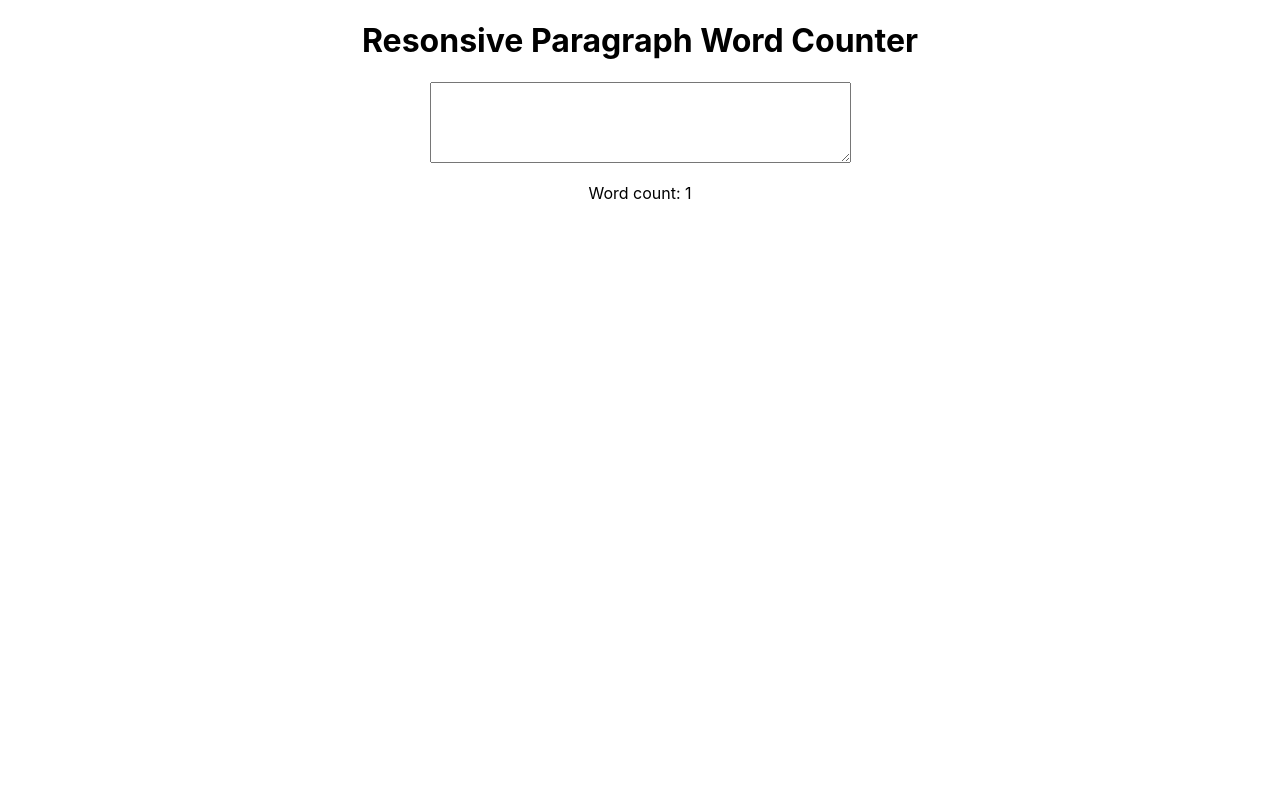
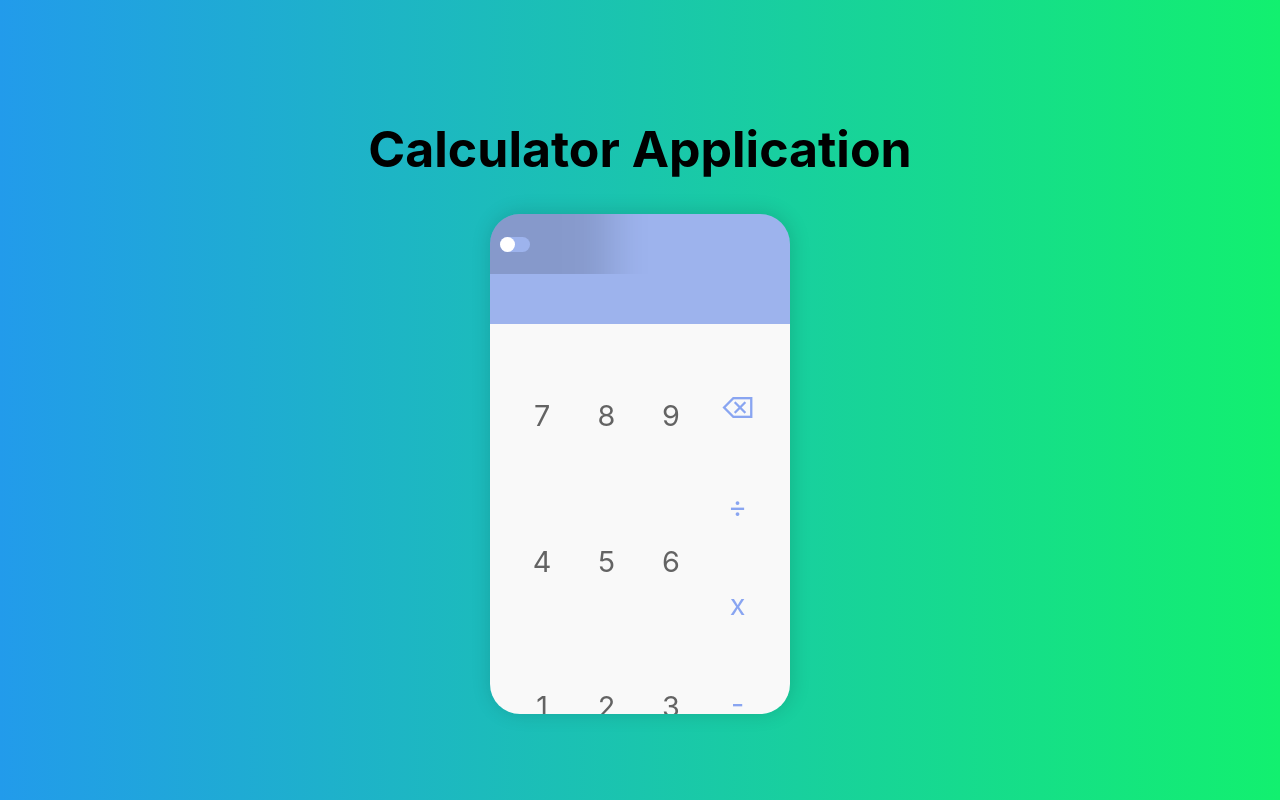
Before and after one commit to MadhavProj/Portfolio, a React (Create React App) app: page / in a window 1280 px wide. Built offline with nearby package versions, Linux system fonts and the light colour scheme.

Commit message:
first commit

```diff
--- /dev/null
+++ b/src/App.css
@@ -0,0 +1,94 @@
+.app {
+  --bg-color-1: #9db3ed;
+  --bg-color-2: #f9f9f9;
+  --text-color-1: #0b1537;
+  --text-color-2: #636363;
+  display: flex;
+  flex-direction: column;
+}
+
+.calcapp {
+  font-size: 50px;
+  margin-bottom: 15px;
+}
+
+.app[data-theme="dark"] {
+  --bg-color-1: #172d67;
+  --bg-color-2: #050c26;
+  --text-color-1: #fbfcfc;
+  --text-color-2: #bbbcbc;
+}
+
+.custom-scroll::-webkit-scrollbar {
+  height: 5px;
+  width: 5px;
+}
+
+.custom-scroll::-webkit-scrollbar-track {
+  background-color: transparent;
+}
+
+.custom-scroll::-webkit-scrollbar-thumb {
+  background-color: rgba(0, 0, 0, 0.14);
+}
+
+.custom-scroll::-webkit-scrollbar-thumb:hover {
+  background-color: grey;
+}
+
+.app {
+  background: linear-gradient(90deg, #229beb, #12f06f);
+  min-height: 100vh;
+  display: flex;
+  justify-content: center;
+  align-items: center;
+}
+
+.app_calculator {
+  height: 500px;
+  width: 300px;
+  border-radius: 30px;
+  box-shadow: 1px -1px 20px rgba(0, 0, 0, 0.15);
+  position: relative;
+  overflow: hidden;
+  display: flex;
+  flex-direction: column;
+}
+
+.app_calculator_navbar {
+  overflow: hidden;
+  position: absolute;
+  top: 0;
+  left: 0;
+  width: 100%;
+  background-color: transparent;
+  min-height: 40px;
+  padding: 10px;
+  display: flex;
+  gap: 10px;
+  align-items: center;
+}
+
+.app_calculator_navbar img {
+  height: 24px;
+  width: 24px;
+}
+
+.app_calculator_navbar_toggle {
+  height: 15px;
+  width: 30px;
+  border-radius: 30px;
+  box-shadow: 1px 1px 40px 80px rgba(0, 0, 0, 0.14);
+}
+
+.app_calculator_navbar_toggle_circle {
+  height: 15px;
+  width: 15px;
+  border-radius: 50%;
+  background-color: white;
+  transition: 300ms;
+}
+
+.app_calculator_navbar_toggle_circle_active {
+  margin-left: 15px;
+}
--- a/src/App.js
+++ b/src/App.js
@@ -1,8 +1,125 @@
-import React from "react";
-import WordCount from "./components/WordCount";
+import React, { useEffect, useState } from "react";
+
+import Header from "./components/Header";
+import KeyPad from "./components/KeyPad";
+
+import "./App.css";
+const usedKeyCodes = [
+  48, 49, 50, 51, 52, 53, 54, 55, 56, 57, 96, 97, 98, 99, 100, 101, 102, 103,
+  104, 105, 8, 13, 190, 187, 189, 191, 56, 111, 106, 107, 109,
+];
+const numbers = ["0", "1", "2", "3", "4", "5", "6", "7", "8", "9"];
+const operators = ["-", "+", "*", "/"];
 
 function App() {
-  return <div className="App">{<WordCount />}</div>;
+  const [isDarkMode, setIsDarkMode] = useState(
+    JSON.parse(localStorage.getItem("calculator-app-mode")) || false
+  );
+  const [expression, setExpression] = useState("");
+  const [result, setResult] = useState("");
+  const [history, setHistory] = useState(
+    JSON.parse(localStorage.getItem("calculator-app-history")) || []
+  );
+
+  const handleKeyPress = (keyCode, key) => {
+    if (!keyCode) return;
+    if (!usedKeyCodes.includes(keyCode)) return;
+
+    if (numbers.includes(key)) {
+      if (key === "0") {
+        if (expression.length === 0) return;
+      }
+      calculateResult(expression + key);
+      setExpression(expression + key);
+      // console.log("Number")
+    } else if (operators.includes(key)) {
+      if (!expression) {
+        return;
+      }
+
+      const lastChar = expression.slice(-1);
+      if (operators.includes(lastChar)) {
+        return;
+      }
+      if (lastChar === ".") {
+        return;
+      }
+
+      setExpression(expression + key);
+      // console.log("operator")
+    } else if (keyCode === ".") {
+      if (!expression) return;
+      const lastChar = expression.slice(-1);
+      if (!numbers.includes(lastChar)) return;
+      setExpression(expression + key);
+    } else if (keyCode === 8) {
+      if (!expression) return;
+      calculateResult(expression.slice(0, -1));
+      setExpression(expression.slice(0, -1));
+      // console.log("backspace")
+    } else if (keyCode === 13) {
+      if (!expression) return;
+      calculateResult(expression);
+      const tempHistory = [...history];
+      if (tempHistory.length > 20) {
+        tempHistory = tempHistory.splice(0, 1);
+      }
+      tempHistory.push(expression);
+      setHistory(tempHistory);
+      // console.log("enter")
+    }
+  };
+
+  const calculateResult = (exp) => {
+    if (!exp) {
+      setResult("");
+      return;
+    }
+    const lastChar = exp.slice(-1);
+    if (!numbers.includes(lastChar)) {
+      exp = exp.slice(0, -1);
+    }
+
+    const answer = eval(exp).toFixed(2) + "";
+    setResult(answer);
+  };
+
+  useEffect(() => {
+    localStorage.setItem("calculator-app-mode", JSON.stringify(isDarkMode));
+  }, [isDarkMode]);
+
+  useEffect(() => {
+    localStorage.setItem("calculator-app-history", JSON.stringify(history));
+  }, [history]);
+
+  return (
+    <div
+      className="app"
+      tabIndex="0"
+      onKeyDown={(event) => handleKeyPress(event.keyCode, event.key)}
+      data-theme={isDarkMode ? "dark" : ""}
+    >
+      <h1 className="calcapp">Calculator Application</h1>
+      <br />
+      <div className="app_calculator">
+        <div className="app_calculator_navbar">
+          <div
+            className="app_calculator_navbar_toggle"
+            onClick={() => setIsDarkMode(!isDarkMode)}
+          >
+            <div
+              className={`app_calculator_navbar_toggle_circle ${
+                isDarkMode ? "app_calculator_navbar_toggle_circle_active" : ""
+              }`}
+            ></div>
+          </div>
+        </div>
+
+        <Header expression={expression} result={result} history={history} />
+        <KeyPad handleKeyPress={handleKeyPress} />
+      </div>
+    </div>
+  );
 }
 
 export default App;
--- /dev/null
+++ b/src/components/Header.css
@@ -0,0 +1,33 @@
+.header {
+  flex: 1.2;
+  background-color: var(--bg-color-1);
+  padding: 20px;
+  overflow-y: scroll;
+}
+
+.header p {
+  font-size: 1rem;
+  line-height: 1.875rem;
+  color: var(--text-color-1);
+  display: flex;
+  justify-content: flex-end;
+}
+
+.header_expression {
+  overflow-x: scroll;
+  width: 100%;
+  min-height: 30px;
+}
+
+.header_expression p {
+  white-space: nowrap;
+  min-width: 100%;
+  width: fit-content;
+  font-weight: bold;
+}
+
+.header_result {
+  font-weight: bold;
+  font-size: 1.3rem !important;
+  min-height: 30px;
+}
--- /dev/null
+++ b/src/components/Header.js
@@ -0,0 +1,31 @@
+import React, { useEffect, useRef } from "react";
+
+import "./Header.css";
+
+function Header(props) {
+  const resultRef = useRef();
+  const expressionRef = useRef();
+
+  useEffect(() => {
+    expressionRef.current.scrollLeft = expressionRef.current.scrollWidth;
+  }, [props.expression]);
+
+  return (
+    <div className="header custom-scroll">
+      <div className="header_history">
+        {props.history &&
+          props.history?.map((item) => (
+            <p key={item + "" + Math.random() * 44}>{item}</p>
+          ))}
+      </div>
+
+      <div ref={expressionRef} className="header_expression custom-scroll">
+        <p>{props.expression}</p>
+      </div>
+
+      <p className="header_result">{props.result}</p>
+    </div>
+  );
+}
+
+export default Header;
--- /dev/null
+++ b/src/components/KeyPad.css
@@ -0,0 +1,44 @@
+.keypad {
+  flex: 1.3;
+  background-color: var(--bg-color-2);
+  padding: 20px;
+  display: flex;
+}
+
+.keypad p {
+  line-height: 1.875rem;
+  font-size: 1.8rem;
+  display: flex;
+  justify-content: center;
+  align-items: center;
+  transition: 200ms;
+  user-select: none;
+  cursor: pointer;
+  color: var(--text-color-2);
+}
+
+.keypad_keys {
+  flex: 3;
+  display: flex;
+  flex-wrap: wrap;
+}
+
+.keypad_keys p {
+  width: 33%;
+  height: 25%;
+  color: var(--text-color-2);
+}
+
+.keypad_keys p:active {
+  background-color: rgba(0, 0, 0, 0.14);
+}
+
+.keypad_symbols {
+  flex: 1;
+}
+
+.keypad_symbols p {
+  color: #89a5f1;
+  width: 100%;
+  height: 20%;
+}
--- /dev/null
+++ b/src/components/KeyPad.js
@@ -0,0 +1,53 @@
+import React from "react";
+
+import "./KeyPad.css";
+
+export default function KeyPad(props) {
+  const keys = [
+    { keyCode: 55, label: "7" },
+    { keyCode: 56, label: "8" },
+    { keyCode: 57, label: "9" },
+    { keyCode: 52, label: "4" },
+    { keyCode: 53, label: "5" },
+    { keyCode: 54, label: "6" },
+    { keyCode: 49, label: "1" },
+    { keyCode: 50, label: "2" },
+    { keyCode: 51, label: "3" },
+    { keyCode: 48, label: "0" },
+    { keyCode: 190, label: "." },
+    { keyCode: 13, label: "=" },
+  ];
+
+  const symbols = [
+    { keyCode: 8, label: "⌫", value: "Backspace" },
+    { keyCode: 111, label: "÷", value: "/" },
+    { keyCode: 56, label: "x", value: "*" },
+    { keyCode: 8, label: "-", value: "-" },
+    { keyCode: 107, label: "+", value: "+" },
+  ];
+
+  return (
+    <div className="keypad">
+      <div className="keypad_keys">
+        {keys.map((item, index) => (
+          <p
+            onClick={() => props.handleKeyPress(item.keyCode, item.label)}
+            key={index}
+          >
+            {item.label}
+          </p>
+        ))}
+      </div>
+      <div className="keypad_symbols">
+        {symbols.map((item, index) => (
+          <p
+            onClick={() => props.handleKeyPress(item.keyCode, item.value)}
+            key={index}
+          >
+            {item.label}
+          </p>
+        ))}
+      </div>
+    </div>
+  );
+}
```
